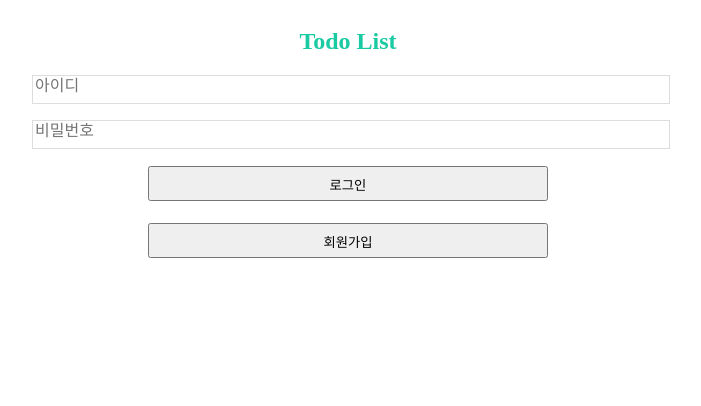
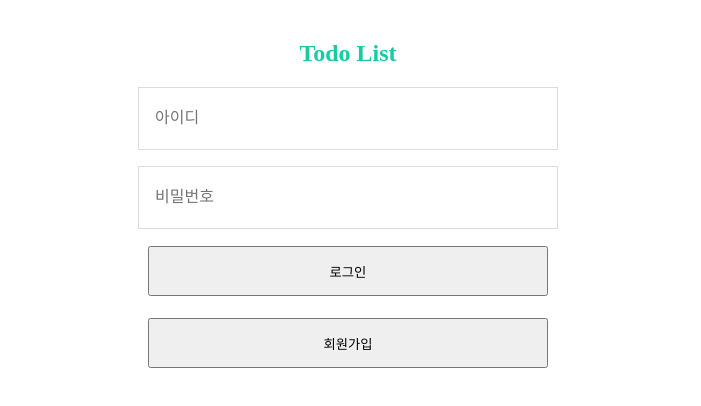
Before and after one commit to PARKGAIN/todo, a React (Vite) app: page / in a window 1280 px wide. Shown: the top 406 px of the page, without its empty margins (292-993 px from the left). Built offline with nearby package versions, Linux system fonts and the light colour scheme.

Commit message:
feat : crud 구현 완료✨

```diff
--- a/src/apis/todo.ts
+++ b/src/apis/todo.ts
@@ -4,7 +4,11 @@ export const loadTodos = async ()=>{
   try{
       const response =await axiosInstance.get('/todos',{headers:headers});
       const {message,todos}= response.data;
-       return todos;
+      if(message ==='성공'){
+        return todos;
+      } else if(message==='실패'){
+        alert('todo list를 불러오는데 실패하였습니다.')
+      }
       } catch(error){
            console.error(error)
 }}
@@ -40,11 +44,13 @@ export const createTodo= async (text:string, checked:boolean, images:string[]) =
           };
         const response =await axiosInstance.post('/todo',newTodo,{headers:headers})
         const {id,message}= response.data;
+
         if(message==='실패'){
             alert('todo 저장에 실패하였습니다.')
         }else if(message ==='성공') {
           return id;
         }
+
     } catch (error) {
         console.error(error)
     }
--- a/src/components/AuthForm/style.ts
+++ b/src/components/AuthForm/style.ts
@@ -2,10 +2,13 @@ import { styled } from "styled-components"
 
 export const StyledInput = styled.input`
   font-size: 1rem;
+  width: 400px;
+  height: 45px;
   border: 1px solid #ddd;
+  padding-top: 0.5rem;
   padding-bottom: 0.5rem;
+  padding-left: 1rem;
   outline: none;
-  width: 100%;
   &:focus {
     color: $0c-teal-7;
     border-bottom: 1px solid  #808080;
@@ -20,4 +23,6 @@ export const AuthFormContainer= styled.div`
  `
 export const TodoListHeaderText = styled.h2`
   color: #1ACAA2;
+  text-align: center;
+  margin-top: 2rem;
 `
--- a/src/components/Button/style.ts
+++ b/src/components/Button/style.ts
@@ -2,8 +2,8 @@ import { styled } from "styled-components";
 
 export const StyledButton = styled.button`
   width: 400px;
-  height: 35px;
-  line-height: 33px;
+  height: 50px;
+  line-height: 48px;
   cursor: pointer;
   margin-top: 17px;
   margin-bottom: 5px;
--- a/src/components/Modal/index.tsx
+++ b/src/components/Modal/index.tsx
@@ -1,5 +1,5 @@
 import { useCallback } from "react";
-import { ModalProps } from "../../constants/interfaces/interfaces";
+import { ModalProps } from "../../constants/types/type";
 import { CreateModal, CloseModalButton } from "./style";
 
 const Modal = ({ show, children, onCloseModal }: ModalProps) => {
--- a/src/components/UpdateTodoForm/index.tsx
+++ b/src/components/UpdateTodoForm/index.tsx
@@ -1,7 +1,6 @@
 import { useState } from "react";
 import { updateTodo } from "../../apis/todo";
-import { CheckboxProps } from "../../constants/types/type";
-import { ImgInput } from "../AddTodoModal/style";
+import { CheckboxProps, Todos } from "../../constants/types/type";
 import Checkbox from "../Checkbox";
 import { DeleteButton } from "../DeleteTodoButton/style";
 import { Item } from "../TodoItem/style";
@@ -26,11 +25,26 @@ const UpdateTodoForm = ({
   };
   const onSubmitNewTodo = () => {
     updateTodo(id, newTodoText, isCompleted, images).then((data) => {
-      if (data === "실패") {
-        alert("todo 수정에 실패하였습니다");
+      if (data === "성공") {
+        setIsUpdate(false);
+        setTodos(updatedTodoList);
+        alert("todo 수정 성공");
+      } else if (data === "실패") {
+        alert("todo를 수정하지 못했습니다");
       }
     });
   };
+  const updatedTodoList = (todos: Todos[]) => {
+    const index = todos.findIndex((prev) => prev.id === id);
+    todos.splice(index, 1, {
+      id: id,
+      text: newTodoText,
+      checked: isCompleted,
+      images: images,
+    });
+    return [...todos];
+  };
+
   return (
     <Item>
       <Checkbox
@@ -40,7 +54,6 @@ const UpdateTodoForm = ({
         text={text}
         images={images}
       />
-      {/* <ImgInput type="file" defalutValue={images} /> */}
       <input type="text" value={newTodoText} onChange={onChangeInput} />
       <UpdateButton onClick={() => onSubmitNewTodo()}>제출</UpdateButton>
       <DeleteButton onClick={() => cancel()}>취소</DeleteButton>
--- a/src/constants/interfaces/interfaces.ts
+++ /dev/null
@@ -1,6 +0,0 @@
-import { ReactNode} from "react";
- export interface ModalProps {
-    show: boolean;
-    onCloseModal: () => void;
-    children: ReactNode;
-  }
```
Also changed, not shown: src/constants/types/type.ts (+11 -3 lines).
